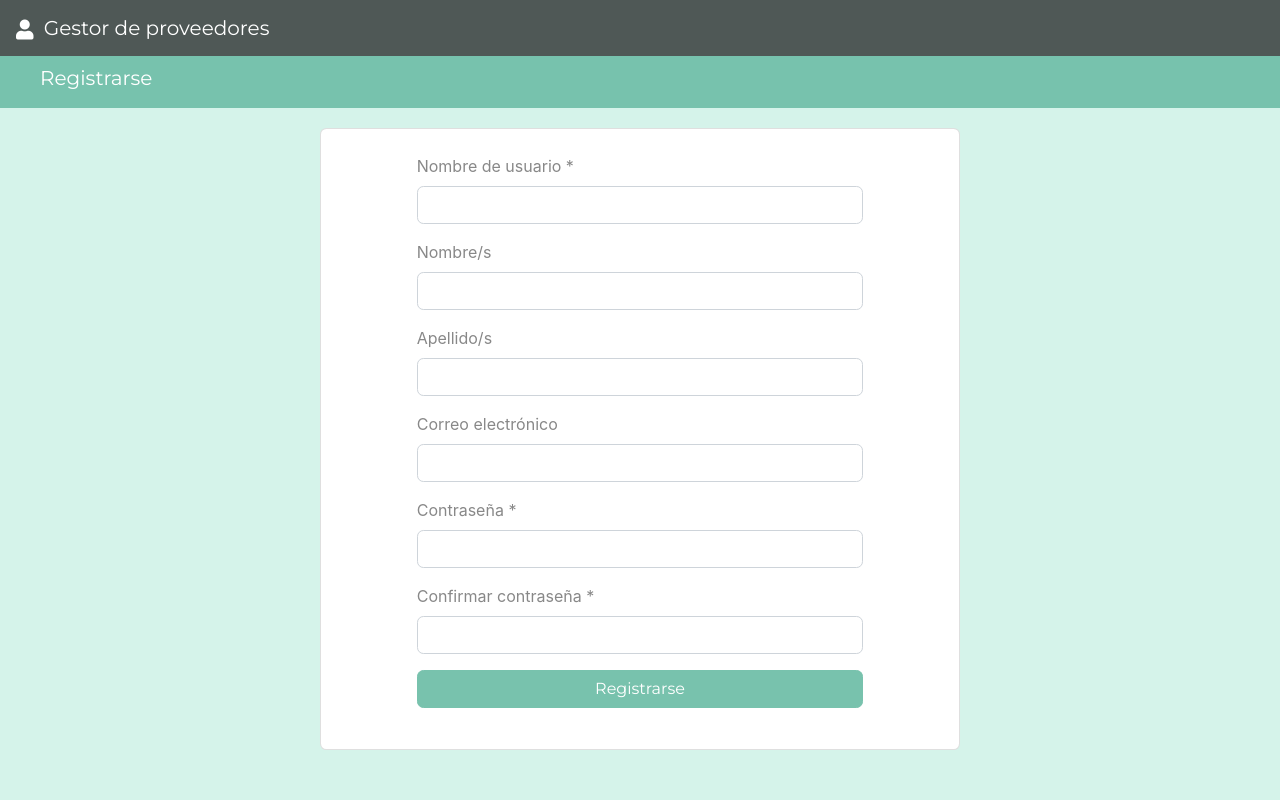
After one commit to AylenHoz/gestor-proveedores, a Django app: page /usuario/registrar in a window 1280 px wide. The commit adds this page. Run offline with Django 3.2, Linux system fonts and the light colour scheme; some libraries are stand-ins or nearby versions.

Commit message:
Login y registro
Agregado de login y registro basandose en las herramientas brindadas por defecto por Django.

```diff
--- a/gestor_proveedores/settings.py
+++ b/gestor_proveedores/settings.py
@@ -11,6 +11,8 @@ https://docs.djangoproject.com/en/1.11/ref/settings/
 """
 
 import os
+
+from django.core.urlresolvers import reverse_lazy
 
 # Build paths inside the project like this: os.path.join(BASE_DIR, ...)
 BASE_DIR = os.path.dirname(os.path.dirname(os.path.abspath(__file__)))
@@ -38,6 +40,7 @@ INSTALLED_APPS = [
     'django.contrib.messages',
     'django.contrib.staticfiles',
     'proveedor',
+    'usuario',
 ]
 
 MIDDLEWARE = [
@@ -122,3 +125,6 @@ USE_TZ = True
 STATIC_URL = '/static/'
 
 STATICFILES_DIRS = (os.path.join(BASE_DIR, 'static'),)
+
+LOGIN_REDIRECT_URL = '/home/'
+LOGOUT_REDIRECT_URL = '/login/'
--- a/gestor_proveedores/urls.py
+++ b/gestor_proveedores/urls.py
@@ -15,12 +15,16 @@ Including another URLconf
 """
 from django.conf.urls import url, include
 from django.contrib import admin
+from django.contrib.auth.views import login, logout_then_login
+from django.contrib.auth.decorators import login_required
 from proveedor.views import index
-
-app_name = "proveedor"
 
 urlpatterns = [
     url(r'^admin/', admin.site.urls),
-    url(r'^$', index, name='home'),
+    url(r'^$', login, {'template_name':'usuario/login.html'}, name='login_base'),
+    url(r'^accounts/login/', login, {'template_name':'usuario/login.html'}, name='login'),
+    url(r'^logout/', logout_then_login, name='logout'),
+    url(r'^usuario/', include ('usuario.urls')),
+    url(r'^home/', login_required(index), name='home'),
     url(r'^proveedor/', include ('proveedor.urls')),
 ]
--- a/proveedor/urls.py
+++ b/proveedor/urls.py
@@ -1,13 +1,14 @@
 # -*- coding: utf-8 -*-
 from __future__ import unicode_literals
 from django.conf.urls import url
+from django.contrib.auth.decorators import login_required
 from .views import *
 
 app_name = 'proveedor'
 urlpatterns = [
-    url(r'^list/', ProveedorList.as_view(), name='proveedor_list'),
-    url(r'^new$', ProveedorNew.as_view(), name='proveedor_new'),
-    url(r'^edit/(?P<pk>\d+)$', ProveedorEdit.as_view(), name='proveedor_edit'),
-    url(r'^delete/(?P<pk>\d+)$', ProveedorDelete.as_view(), name='proveedor_delete'),
-    url(r'^detail/(?P<pk>\d+)$', ProveedorView.as_view(), name='proveedor_view'),
+    url(r'^list/', login_required(ProveedorList.as_view()), name='proveedor_list'),
+    url(r'^new$', login_required(ProveedorNew.as_view()), name='proveedor_new'),
+    url(r'^edit/(?P<pk>\d+)$', login_required(ProveedorEdit.as_view()), name='proveedor_edit'),
+    url(r'^delete/(?P<pk>\d+)$', login_required(ProveedorDelete.as_view()), name='proveedor_delete'),
+    url(r'^detail/(?P<pk>\d+)$', login_required(ProveedorView.as_view()), name='proveedor_view'),
 ]
--- a/static/css/base/base.css
+++ b/static/css/base/base.css
@@ -56,3 +56,12 @@
 .mr-5-percent {
     margin-right: 5%;
 }
+
+.opciones {
+    margin-left: auto;
+    margin-right: 6%;
+}
+
+.opciones .cerrar-sesion {
+    margin-left: 10px;
+}
--- a/static/css/proveedor/form.css
+++ b/static/css/proveedor/form.css
@@ -69,3 +69,42 @@
 .icono-popover {
     margin-left: 10px;
 }
+
+.w-100-percent {
+    width: 100% !important;
+}
+
+.form-inline.user-field li {
+    font-size: small;
+    list-style:none;
+    color: red;
+}
+
+.form-inline.user-field ul {
+    width: 80%;
+    padding-left: 3%;
+    padding-top: 3px;
+}
+
+.form-card-user {
+    width: 50%;
+    vertical-align: middle;
+    margin-left: auto;
+    margin-right: auto;
+    margin-bottom: 10px;
+}
+
+.form-card-user.login {
+    margin-top: 15%;
+}
+
+.form-card-user.registrar {
+    margin-top: 10%;
+}
+
+.form-card-user .login-form {
+    margin-left: 15%;
+    margin-right: 15%;
+    margin-top: 25px;
+    margin-bottom: 25px;
+}
--- a/templates/base/base.html
+++ b/templates/base/base.html
@@ -4,8 +4,17 @@
 <html lang="es">
 <head>
     <meta charset="UTF-8">
-        {% block extrastatic %}
-        {% endblock %}
+    {% block extrastatic %}
+        <script src="https://code.jquery.com/jquery-3.3.1.slim.min.js"
+                integrity="sha384-q8i/X+965DzO0rT7abK41JStQIAqVgRVzpbzo5smXKp4YfRvH+8abtTE1Pi6jizo"
+                crossorigin="anonymous"></script>
+        <script src="https://cdnjs.cloudflare.com/ajax/libs/popper.js/1.14.6/umd/popper.min.js"
+                integrity="sha384-wHAiFfRlMFy6i5SRaxvfOCifBUQy1xHdJ/yoi7FRNXMRBu5WHdZYu1hA6ZOblgut"
+                crossorigin="anonymous"></script>
+        <script src="https://stackpath.bootstrapcdn.com/bootstrap/4.2.1/js/bootstrap.min.js"
+                integrity="sha384-B0UglyR+jN6CkvvICOB2joaf5I4l3gm9GU6Hc1og6Ls7i6U/mkkaduKaBhlAXv9k"
+                crossorigin="anonymous"></script>
+    {% endblock %}
     <link rel="stylesheet" href="{% static 'css/bootstrap.css' %}">
     <link rel="stylesheet" href="{% static 'css/base/base.css' %}">
     <link rel="stylesheet" href="{% static 'css/proveedor/delete.css' %}">
@@ -37,6 +46,15 @@
                         aria-expanded="false" aria-label="Toggle navigation">
                     <span class="navbar-toggler-icon"></span>
                 </button>
+            <ul class="nav navbar-nav opciones">
+                <li class="dropdown">
+                    <a href="#" class="dropdown-toggle" data-toggle="dropdown" role="button"
+                       aria-expanded="false">Opciones<span class="caret"></span></a>
+                    <ul class="dropdown-menu" role="menu">
+                        <li class="cerrar-sesion"><a href="{% url 'logout' %}">Cerrar sesi&oacute;n</a></li>
+                    </ul>
+                </li>
+            </ul>
             </nav>
         {% endblock %}
 
--- /dev/null
+++ b/templates/usuario/registrar.html
@@ -0,0 +1,105 @@
+{% extends 'base/base.html' %}
+{% block header %}
+    <nav class="navbar navbar-expand-lg navbar-dark nav-bg-personalize">
+        <a class="navbar-brand">
+            <i class="fa fa-user app-title-position"></i>
+            Gestor de proveedores
+        </a>
+        <button class="navbar-toggler" type="button" data-toggle="collapse"
+                data-target="#navbarColor01" aria-controls="navbarColor01"
+                aria-expanded="false" aria-label="Toggle navigation">
+            <span class="navbar-toggler-icon"></span>
+        </button>
+    </nav>
+{% endblock %}
+
+{% block title_bar %}
+    <form method="post">
+    {% csrf_token %}
+    <ol class="form-inline buttons-group action-buttons-form">
+        <li class="breadcrumb-item active">
+            <h5 class="text-white">Registrarse</h5>
+        </li>
+    </ol>
+{% endblock %}
+
+{% block content %}
+    <div class="card form-card-user registrar" >
+        <div class="login-form">
+            <div class="row row-cols-1">
+                <div class="col-md-12 col-md-offset-2">
+                    <div class="form-group">
+                        <label>Nombre de usuario *</label>
+                        <div class="form-inline user-field">
+                            <input class="form-control w-100-percent" type="text" name="username">
+                            {{ form.username.errors }}
+                        </div>
+                    </div>
+                </div>
+
+                <div class="col-md-12 col-md-offset-2">
+                    <div class="form-group">
+                        <label for="username">Nombre/s</label>
+                        <div class="form-inline user-field">
+                            <input class="form-control w-100-percent" type="text" name="first_name">
+                            {{ form.first_name.errors }}
+                        </div>
+                    </div>
+                </div>
+            </div>
+
+            <div class="row row-cols-1">
+                <div class="col-md-12 col-md-offset-2">
+                    <div class="form-group">
+                        <label>Apellido/s</label>
+                        <div class="form-inline user-field">
+                            <input class="form-control w-100-percent" type="text" name="last_name">
+                            {{ form.last_name.errors }}
+                        </div>
+                    </div>
+                </div>
+
+                <div class="col-md-12 col-md-offset-2">
+                    <div class="form-group">
+                        <label for="username">Correo electr&oacute;nico</label>
+                        <div class="form-inline user-field">
+                            <input class="form-control w-100-percent" type="text" name="password">
+                            {{ form.email.errors }}
+                        </div>
+                    </div>
+                </div>
+
+            </div>
+
+            <div class="row row-cols-1">
+                <div class="col-md-12 col-md-offset-2">
+                    <div class="form-group">
+                        <label>Contrase&ntilde;a *</label>
+                        <div class="form-inline user-field">
+                            <input class="form-control w-100-percent" type="password" name="password1">
+                            {{ form.password1.errors }}
+                        </div>
+                    </div>
+                </div>
+
+                <div class="col-md-12 col-md-offset-2">
+                    <div class="form-group">
+                        <label for="username">Confirmar contrase&ntilde;a *</label>
+                        <div class="form-inline user-field">
+                            <input class="form-control w-100-percent" type="password" name="password2">
+                            {{ form.password2.errors }}
+                        </div>
+                    </div>
+                </div>
+                                                        <div class="col-md-12 col-md-offset-2 text-center">
+                    <div class="form-group">
+                        <input class="btn btn-primary w-100-percent" type="submit" value="Registrarse">
+                    </div>
+                </div>
+
+            </div>
+        </div>
+    </div>
+
+{% endblock %}
+</form>
--- /dev/null
+++ b/usuario/admin.py
@@ -0,0 +1,4 @@
+# -*- coding: utf-8 -*-
+from __future__ import unicode_literals
+
+# Register your models here.
--- /dev/null
+++ b/usuario/forms.py
@@ -0,0 +1,20 @@
+#-*⁻ encoding: utf-8 -*-
+from django import forms
+from django.contrib.auth.models import User
+from django.contrib.auth.forms import UserCreationForm
+
+class RegistroForm(UserCreationForm):
+    class Meta:
+        model = User
+        fields = [
+            'username',
+            'first_name',
+            'last_name',
+            'email',
+        ]
+        labels = {
+            'username': 'Nombre de usuario',
+            'first_name': 'Nombre/s',
+            'last_name': 'Apellido/s',
+            'email': 'Correo electrónico',
+        }
--- /dev/null
+++ b/usuario/models.py
@@ -0,0 +1,4 @@
+# -*- coding: utf-8 -*-
+from __future__ import unicode_literals
+
+# Create your models here.
--- /dev/null
+++ b/usuario/urls.py
@@ -0,0 +1,9 @@
+# -*- coding: utf-8 -*-
+from __future__ import unicode_literals
+from django.conf.urls import url
+from .views import *
+
+app_name = 'usuario'
+urlpatterns = [
+    url(r'^registrar', RegistroUsuario.as_view(), name='registrar'),
+]
--- /dev/null
+++ b/usuario/views.py
@@ -0,0 +1,13 @@
+# -*- coding: utf-8 -*-
+from __future__ import unicode_literals
+
+from django.core.urlresolvers import reverse_lazy
+from django.contrib.auth.models import User
+from django.views.generic import CreateView
+from .forms import *
+
+class RegistroUsuario(CreateView):
+    model = User
+    template_name = 'usuario/registrar.html'
+    form_class = RegistroForm
+    success_url = reverse_lazy('home')
```
Also changed, not shown: templates/usuario/login.html (added, +69 -0 lines), usuario/apps.py (added, +8 -0 lines), README.md, usuario/__init__.py (added).
